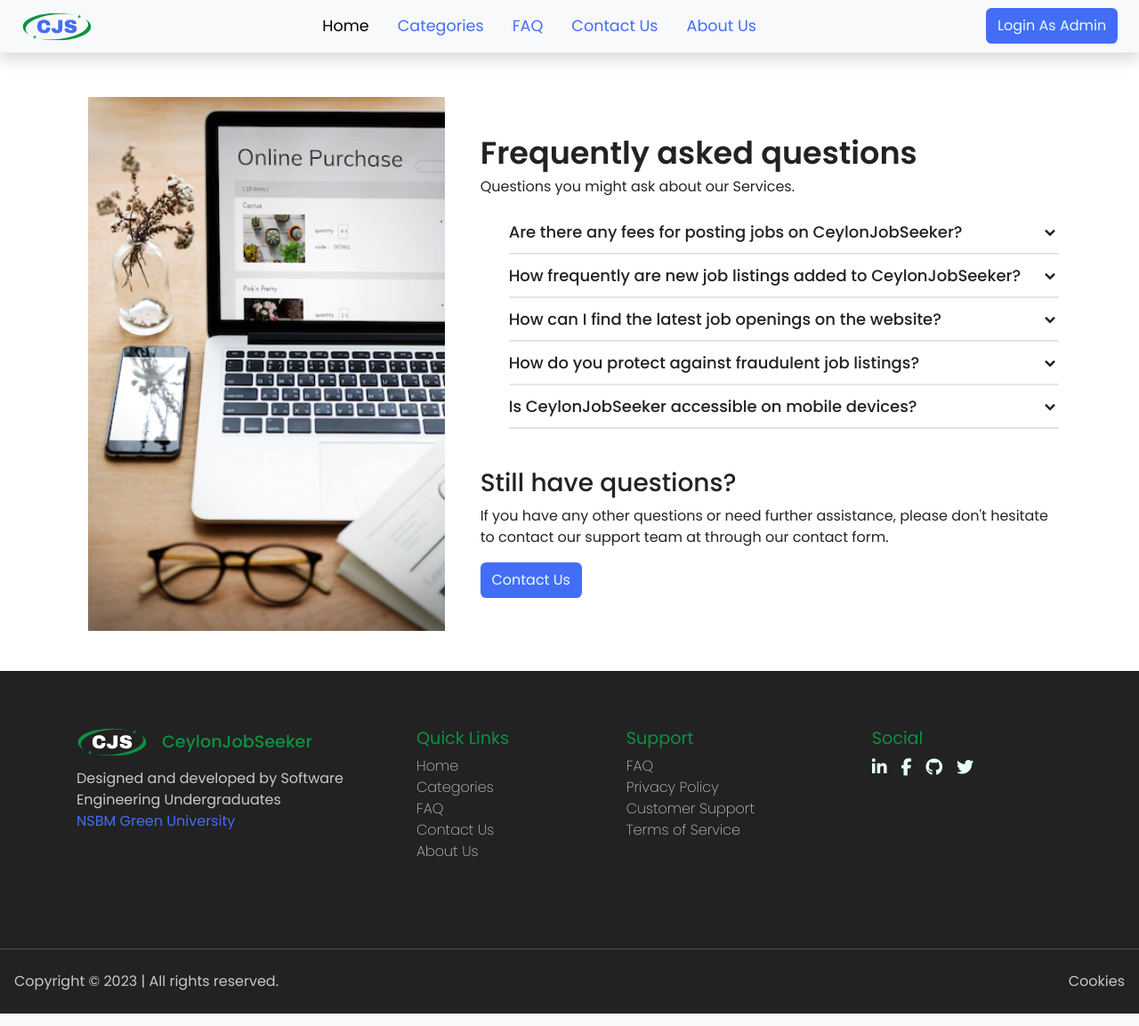
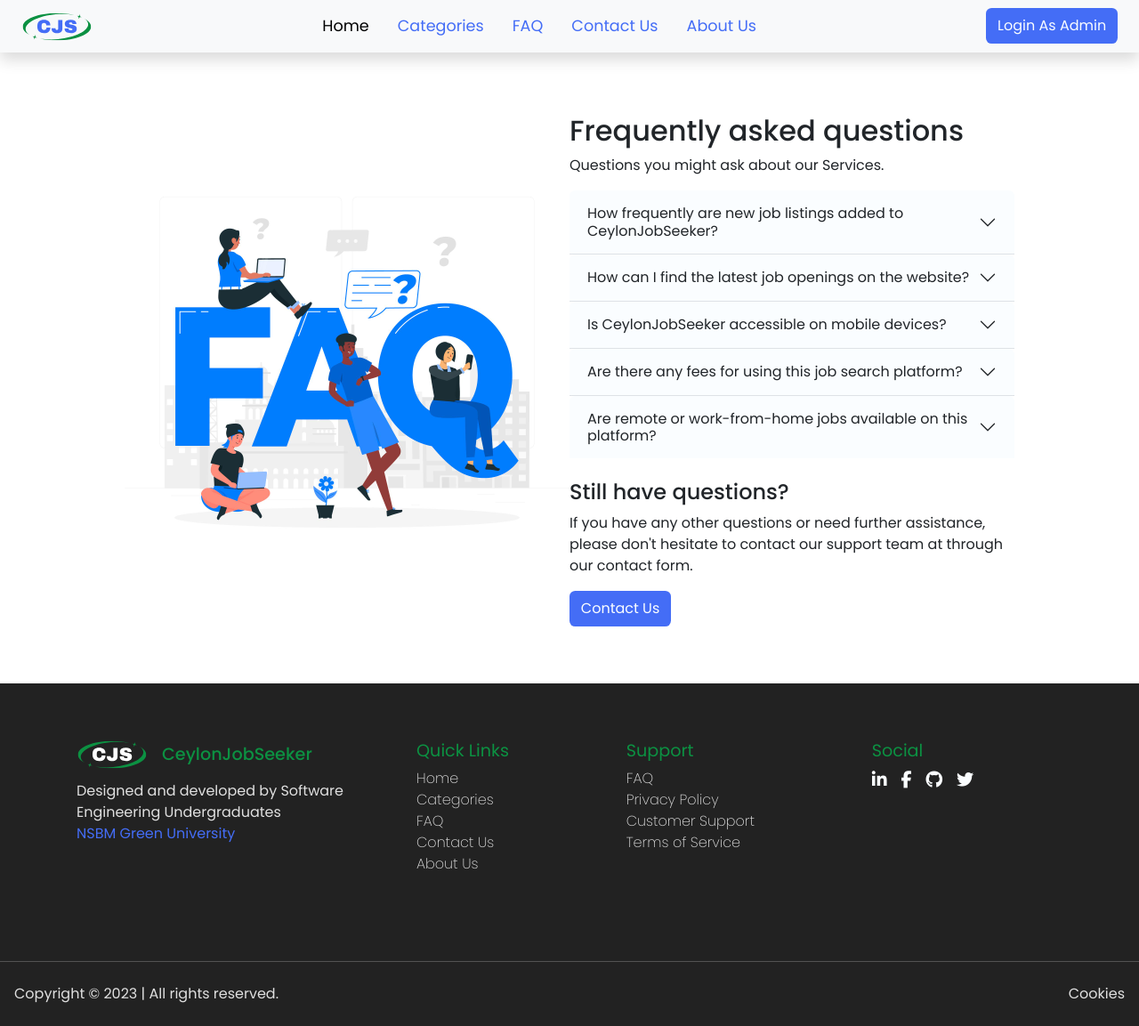
Before and after one commit to LakshanRukantha/CeylonJobSeeker, a PHP site: page /faq.html in a window 1280 px wide. Shown: the whole page at 89% size. Run offline with PHP 8.4, Linux system fonts and the light colour scheme; some libraries are stand-ins or nearby versions.

Commit message:
fix: Recreate FAQ Page

```diff
--- a/faq.html
+++ b/faq.html
@@ -1,30 +1,28 @@
 <!DOCTYPE html>
-
-<html lang="en" dir="ltr">
+<html lang="en">
   <head>
-    <meta charset="UTF-8">
+    <meta charset="UTF-8" />
+    <meta name="viewport" content="width=device-width, initial-scale=1.0" />
+    <!-- Bootstrap CSS - CDN -->
     <link
       href="https://cdn.jsdelivr.net/npm/bootstrap@5.3.0/dist/css/bootstrap.min.css"
       rel="stylesheet"
       integrity="sha384-9ndCyUaIbzAi2FUVXJi0CjmCapSmO7SnpJef0486qhLnuZ2cdeRhO02iuK6FUUVM"
       crossorigin="anonymous"
     />
-    <title>  FAQ </title>
-    <link rel="stylesheet" href="style.css">
-    <link rel="stylesheet" href="main.css">
-    <link href='https://unpkg.com/boxicons@2.0.7/css/boxicons.min.css' rel='stylesheet'>
-    <meta name="viewport" content="width=device-width, initial-scale=1.0">
+    <link rel="stylesheet" href="./styles/main.css" />
+    <link rel="stylesheet" href="./styles/faq.css" />
+    <title>FAQ</title>
   </head>
-
   <body>
-
     <div class="main-wrapper">
-
+      <!-- Navbar Start -->
       <nav class="navbar navbar-expand-lg fixed-top w-full bg-body-tertiary">
         <div class="container-fluid px-lg-4">
-            <a class="navbar-brand" href="index.html"><img
+          <a class="navbar-brand" href="index.html"
+            ><img
               class="img-logo"
-              src="images/logo.svg"
+              src="./assets/images/logo.svg"
               alt="CJS Logo"
           /></a>
           <button
@@ -34,14 +32,19 @@
             data-bs-target="#navbarSupportedContent"
             aria-controls="navbarSupportedContent"
             aria-expanded="false"
-              aria-label="Toggle navigation">
-
+            aria-label="Toggle navigation"
+          >
             <span class="navbar-toggler-icon"></span>
           </button>
           <div class="collapse navbar-collapse" id="navbarSupportedContent">
             <ul class="navbar-nav mx-auto mb-2 mb-lg-0">
               <li class="nav-item">
-                  <a class="nav-link active" aria-current="page" href="#">Home</a>
+                <a
+                  class="nav-link active"
+                  aria-current="page"
+                  href="./index.html"
+                  >Home</a
+                >
               </li>
               <li class="nav-item">
                 <a class="nav-link" href="categories.html">Categories</a>
@@ -56,93 +59,182 @@
                 <a class="nav-link" href="about.html">About Us</a>
               </li>
             </ul>
-              <button class="btn-primary" type="submit">Login As Admin</button>
+            <a href="./admin-login.html"
+              ><button class="btn-primary" type="button">
+                Login As Admin
+              </button></a
+            >
           </div>
         </div>
       </nav>
-
-
-
-  <div class="accordion">
-    <div class="image-box">
-      <img src="images/1.jpg" alt="Accordion Image" >
+      <!-- Navbar End -->
+      <div class="container faq-section">
+        <div class="faq-section-left">
+          <img
+            class="faq-image"
+            src="./assets/images/faq/faq-art.png"
+            alt="FAQ Image"
+          />
         </div>
-    <div class="accordion-text">
-      <div class="title">Frequently asked questions</div>
+        <div class="faq-section-right">
+          <h2>Frequently asked questions</h2>
           <p>Questions you might ask about our Services.</p>
-    <ul class="faq-text">
-      <li>
-        <div class="question-arrow">
-          <span class="question">Are there any fees for posting jobs on CeylonJobSeeker?</span>
-          <i class="bx bxs-chevron-down arrow"></i>
+          <div class="accordion accordion-flush" id="accordionFlushExample">
+            <div class="accordion-item">
+              <h2 class="accordion-header">
+                <button
+                  class="accordion-button collapsed"
+                  type="button"
+                  data-bs-toggle="collapse"
+                  data-bs-target="#flush-collapseOne"
+                  aria-expanded="false"
+                  aria-controls="flush-collapseOne"
+                >
+                  How frequently are new job listings added to CeylonJobSeeker?
+                </button>
+              </h2>
+              <div
+                id="flush-collapseOne"
+                class="accordion-collapse collapse"
+                data-bs-parent="#accordionFlushExample"
+              >
+                <div class="accordion-body">
+                  New job listings are added daily as employers post their
+                  openings on our platform. We recommend checking regularly or
+                  setting up job alerts to stay updated.
                 </div>
-        <p>   Your job listing will remain active for 30 days from the date of posting.
-          After that period, it will automatically expire and be taken down from the website.</p>
-        <span class="line"></span>
-      </li>
-      <li>
-        <div class="question-arrow">
-          <span class="question">How frequently are new job listings added to CeylonJobSeeker?</span>
-          <i class="bx bxs-chevron-down arrow"></i>
               </div>
-        <p> New job listings are added daily as employers post their openings on our platform.
-          We recommend checking regularly or setting up job alerts to stay updated.</p>
-        <span class="line"></span>
-      </li>
-      <li>
-        <div class="question-arrow">
-          <span class="question">How can I find the latest job openings on the website?</span>
-          <i class="bx bxs-chevron-down arrow"></i>
             </div>
-        <p>   You can find the latest job openings by visiting our homepage regularly. The newest job listings will be displayed at the top of the page. </p>
-        <span class="line"></span>
-      </li>
-      <li>
-        <div class="question-arrow">
-          <span class="question">How do you protect against fraudulent job listings?</span>
-          <i class="bx bxs-chevron-down arrow"></i>
+            <div class="accordion-item">
+              <h2 class="accordion-header">
+                <button
+                  class="accordion-button collapsed"
+                  type="button"
+                  data-bs-toggle="collapse"
+                  data-bs-target="#flush-collapseTwo"
+                  aria-expanded="false"
+                  aria-controls="flush-collapseTwo"
+                >
+                  How can I find the latest job openings on the website?
+                </button>
+              </h2>
+              <div
+                id="flush-collapseTwo"
+                class="accordion-collapse collapse"
+                data-bs-parent="#accordionFlushExample"
+              >
+                <div class="accordion-body">
+                  You can find the latest job openings by visiting our homepage
+                  regularly. The newest job listings will be displayed at the
+                  top of the page.
                 </div>
-        <p>   We have a rigorous review process for job postings, and our team actively monitors for suspicious activities.
-           Users can report any suspicious listings for further investigation.
+              </div>
+            </div>
+            <div class="accordion-item">
+              <h2 class="accordion-header">
+                <button
+                  class="accordion-button collapsed"
+                  type="button"
+                  data-bs-toggle="collapse"
+                  data-bs-target="#flush-collapseThree"
+                  aria-expanded="false"
+                  aria-controls="flush-collapseThree"
+                >
+                  Is CeylonJobSeeker accessible on mobile devices?
+                </button>
+              </h2>
+              <div
+                id="flush-collapseThree"
+                class="accordion-collapse collapse"
+                data-bs-parent="#accordionFlushExample"
+              >
+                <div class="accordion-body">
+                  Yes, our website is fully responsive, and you can access it on
+                  various devices, including smartphones and tablets.
+                </div>
+              </div>
+            </div>
+            <div class="accordion-item">
+              <h2 class="accordion-header">
+                <button
+                  class="accordion-button collapsed"
+                  type="button"
+                  data-bs-toggle="collapse"
+                  data-bs-target="#flush-collapseFour"
+                  aria-expanded="false"
+                  aria-controls="flush-collapseFour"
+                >
+                  Are there any fees for using this job search platform?
+                </button>
+              </h2>
+              <div
+                id="flush-collapseFour"
+                class="accordion-collapse collapse"
+                data-bs-parent="#accordionFlushExample"
+              >
+                <div class="accordion-body">
+                  No, our job search platform is completely free for job
+                  seekers. There are no hidden fees or charges to access job
+                  listings or apply for positions.
+                </div>
+              </div>
+            </div>
+            <div class="accordion-item">
+              <h2 class="accordion-header">
+                <button
+                  class="accordion-button collapsed"
+                  type="button"
+                  data-bs-toggle="collapse"
+                  data-bs-target="#flush-collapseFive"
+                  aria-expanded="false"
+                  aria-controls="flush-collapseFive"
+                >
+                  Are remote or work-from-home jobs available on this platform?
+                </button>
+              </h2>
+              <div
+                id="flush-collapseFive"
+                class="accordion-collapse collapse"
+                data-bs-parent="#accordionFlushExample"
+              >
+                <div class="accordion-body">
+                  Yes, we have a category specifically for remote and
+                  work-from-home jobs. You can filter your search to find
+                  opportunities that allow you to work remotely.
+                </div>
+              </div>
+            </div>
+          </div>
+          <h4 class="mt-4">Still have questions?</h4>
+          <p>
+            If you have any other questions or need further assistance, please
+            don't hesitate to contact our support team at through our contact
+            form.
           </p>
-        <span class="line"></span>
-      </li>
-      <li>
-        <div class="question-arrow">
-          <span class="question">Is CeylonJobSeeker accessible on mobile devices?</span>
-          <i class="bx bxs-chevron-down arrow"></i>
+          <button class="btn-primary" type="button">Contact Us</button>
         </div>
-        <p>Yes, our website is fully responsive, and you can access it on various devices, including smartphones and tablets.</p>
-        <span class="line"></span>
-      </li>
-
-    </ul>
-
-
-
-   <div class="title"><h3>Still have questions?</h3></div>
-    <p>If you have any other questions or need further assistance, please don't hesitate to contact our support team at through our contact form.</p>
-    <a href="contact.html"><button class="btn-primary" >Contact Us</button></a>
       </div>
-  </div> <!-- Footer Start -->
-
+      <!-- Footer Start -->
       <footer class="w-100">
         <div class="footer">
           <div class="footer-section flex-grow-1 mb-3">
-
-
             <a class="brand-text" href="index.html"
               ><img
                 class="img-logo"
-                src="images/logo-light.svg"
+                src="./assets/images/logo-light.svg"
                 alt="CJS Logo"
               />CeylonJobSeeker</a
             >
-
-
             <div class="site-info">
-          <span> Designed and developed by Software Engineering Undergraduates</span>
-          <span><a rel="noopener" href="https://nsbm.ac.lk" target="_blank">NSBM Green University</a></span>
+              <span
+                >Designed and developed by Software Engineering
+                Undergraduates</span
+              >
+              <span
+                ><a rel="noopener" href="https://nsbm.ac.lk" target="_blank"
+                  >NSBM Green University</a
+                ></span
+              >
             </div>
           </div>
 
@@ -210,22 +302,6 @@
       </footer>
       <!-- Footer End -->
     </div>
-
-
-  <script>
-    let li = document.querySelectorAll(".faq-text li");
-    for (var i = 0; i < li.length; i++) {
-      li[i].addEventListener("click", (e)=>{
-        let clickedLi;
-        if(e.target.classList.contains("question-arrow")){
-          clickedLi = e.target.parentElement;
-        }else{
-          clickedLi = e.target.parentElement.parentElement;
-        }
-       clickedLi.classList.toggle("showAnswer");
-      });
-    }
-  </script>
     <!-- Popper - CDN -->
     <script
       src="https://cdn.jsdelivr.net/npm/@popperjs/core@2.11.8/dist/umd/popper.min.js"
@@ -243,25 +319,5 @@
       integrity="sha384-fbbOQedDUMZZ5KreZpsbe1LCZPVmfTnH7ois6mU1QK+m14rQ1l2bGBq41eYeM/fS"
       crossorigin="anonymous"
     ></script>
-
-    <script
-    src="https://cdn.jsdelivr.net/npm/@popperjs/core@2.11.8/dist/umd/popper.min.js"
-    integrity="sha384-I7E8VVD/ismYTF4hNIPjVp/Zjvgyol6VFvRkX/vR+Vc4jQkC+hVqc2pM8ODewa9r"
-    crossorigin="anonymous"
-  ></script>
-  <!-- Fontawesome - CDN -->
-  <script
-    src="https://kit.fontawesome.com/0a73ff5289.js"
-    crossorigin="anonymous"
-  ></script>
-  <!-- Bootstrap JS - CDN -->
-  <script
-    src="https://cdn.jsdelivr.net/npm/bootstrap@5.3.0/dist/js/bootstrap.min.js"
-    integrity="sha384-fbbOQedDUMZZ5KreZpsbe1LCZPVmfTnH7ois6mU1QK+m14rQ1l2bGBq41eYeM/fS"
-    crossorigin="anonymous"
-  ></script>
-
-
-
   </body>
 </html>
--- a/main.css
+++ /dev/null
@@ -1,199 +0,0 @@
-@import url("https://fonts.googleapis.com/css2?family=Poppins:wght@100;200;300;400;500;600;700;800;900&display=swap");
-
-:root {
-  --primary-color: #446df6;
-  --secondary-color: #0c9142;
-  --text-primary-color: #222222;
-  --text-secondary-color: #4d4d4d;
-  --text-light-color: #e6ffff;
-  --text-light-color-2: #c8c8c8;
-  --bg-shade-blue: #446df620;
-}
-
-* {
-  margin: 0;
-  padding: 0;
-  box-sizing: border-box;
-  font-family: Poppins, sans-serif;
-}
-
-.main-wrapper {
-  width: 100%;
-  height: 100%;
-  overflow-x: hidden;
-  margin-top: 4rem;
-}
-
-.img-logo {
-  width: 80px;
-}
-
-.divider{
-  width: 100%;
-  height: 2px;
-  background-color: var(--text-light-color-2);
-  margin: 1rem 0;
-}
-
-.btn-primary {
-  border: none;
-  outline: none;
-  padding: 0.5rem 0.8rem;
-  border-radius: 0.4rem;
-  color: var(--text-light-color);
-  background-color: var(--primary-color);
-  border-color: var(--primary-color);
-  transition: all 0.3s ease-in-out;
-}
-
-.btn-primary:hover {
-  box-shadow: 0 0.5rem 1rem rgba(0, 0, 0, 0.25);
-}
-
-.btn-primary:active {
-  transform: scale(0.98);
-}
-
-/* Navbar Styles */
-
-.navbar {
-  box-shadow: 0 0.5rem 1rem rgba(0, 0, 0, 0.15);
-}
-
-.navbar-toggler,
-.navbar-toggler:focus {
-  border: none;
-  outline: none;
-  transition: 0.3s transform ease-in-out;
-  box-shadow: none;
-}
-
-.navbar-toggler:active {
-  transform: scale(0.8);
-}
-
-.navbar-toggler span {
-  height: 2.2rem;
-  width: 2.2rem;
-}
-
-.nav-item .nav-link {
-  color: var(--primary-color);
-  font-weight: 400;
-  margin-right: 1rem;
-  font-size: 1.1rem;
-  padding: 0.5rem 1rem;
-}
-
-.nav-item .nav-link:hover {
-  background-color: var(--bg-shade-blue);
-  border-radius: 0.4rem;
-}
-
-#navbarSupportedContent1 .navbar-nav.mr-auto .nav-item {
-  font-weight: 400;
-}
-
-/* Footer Styles */
-
-footer {
-  width: 100%;
-  background-color: var(--text-primary-color);
-}
-
-.footer {
-  display: flex;
-  max-width: 1140px;
-  margin: 0 auto;
-  padding: 4rem 1rem !important;
-  gap: 2rem;
-  flex-wrap: wrap;
-  justify-content: flex-start;
-}
-
-.footer .footer-section {
-  min-width: 200px;
-  max-width: 350px;
-  color: var(--text-light-color);
-}
-
-.footer .footer-section .brand-text {
-  display: flex;
-  align-items: center;
-  font-size: 1.2rem;
-  justify-content: flex-start;
-  font-weight: 500;
-  gap: 1rem;
-  text-decoration: none;
-  color: var(--secondary-color);
-}
-
-
-.footer .footer-section.flex-grow-1 h6 {
-  font-weight: 400;
-  font-size: 1.2rem;
-  color: var(--secondary-color);
-}
-
-.footer .footer-section .site-info {
-  display: flex;
-  flex-direction: column;
-  margin-top: 0.8rem;
-  color: var(--text-light-color-2);
-}
-
-.footer .footer-section .site-info a{
-  text-decoration: none;
-  color: var(--primary-color);
-  transition: color 0.2s ease-in-out;
-}
-
-.footer .footer-section a {
-  color: var(--text-light-color);
-}
-
-.footer .footer-section ul {
-  list-style: none;
-  padding-left: 0;
-}
-
-.footer .footer-section ul li a {
-  color: var(--text-light-color-2);
-  font-weight: 200;
-  text-decoration: none;
-}
-
-.footer .footer-section ul li a:hover {
-  cursor: pointer;
-}
-
-.social-icon-links{
-  display: flex;
-  gap: 1rem;
-  padding-top: 0.2rem;
-}
-
-.social-icon-links a{
-  text-decoration: none;
-}
-
-.social-icon-links a i{
-  font-size: 1.2rem;
-  transition: color 0.2s ease-in-out;
-}
-
-.social-icon-links a i:hover{
-  color: var(--primary-color);
-}
-
-footer .footer-end {
-  display: flex;
-  padding: 0.5rem 1rem;
-  align-items: center;
-  color: var(--text-light-color-2);
-  justify-content: space-between;
-}
-
-.footer-end{
-  padding-bottom: 1.5rem !important;
-}
--- a/style.css
+++ /dev/null
@@ -1,151 +0,0 @@
-
-@import url('https://fonts.googleapis.com/css2?family=Poppins:wght@200;300;400;500;600;700&display=swap');
-@import url('https://fonts.googleapis.com/css2?family=Fira+Sans:wght@500;600&display=swap');
-*{
-  margin: 0;
-  padding: 0;
-  box-sizing: border-box;
-  font-family: "Poppins" , sans-serif;
-}
-
-
-
-body{
-  display: flex;
-  align-items: center;
-  justify-content: center;
-
-}
-::selection{
-
-  color: #fff;
-}
-.accordion{
-  display: flex;
-  max-width: 2000px;
-  width: 100%;
-  align-items: center;
-  justify-content: space-between;
-  background: #fff;
-  border-radius: 25px;
-  padding: 45px 90px 45px 60px;
-}
-.accordion .image-box{
-  height: 600px;
- width:500px;
-}
-.accordion .image-box img{
-  height: 100%;
-  width: 100%;
-  object-fit: contain;
-}
-.accordion .accordion-text{
-  width: 60%;
-}
-.accordion .accordion-text .title{
-  font-size: 35px;
-  font-weight: 600;
-  color:var(--text-primary-color);
-  font-family: "Poppins" , sans-serif;
-}
-.accordion .accordion-text .faq-text{
-  margin-top: 25px;
-  height: 263px;
-  overflow-y: auto;
-}
-.faq-text::-webkit-scrollbar{
-  display: none;
-}
-.accordion .accordion-text li{
-  list-style: none;
-  cursor: pointer;
-}
-.accordion-text li .question-arrow{
-  display: flex;
-  align-items: center;
-  justify-content: space-between;
-}
-.accordion-text li .question-arrow .question{
-  font-size: 18px;
-  font-weight: 500;
-  color: var(--text-primary-color);
-  transition: all 0.3s ease;
-}
-.accordion-text li .question-arrow .arrow{
-  font-size: 20px;
-  color:var(--text-primary-color);
-  transition: all 0.3s ease;
-}
-.accordion-text li.showAnswer .question-arrow .arrow{
-  transform: rotate(-180deg);
-}
-.accordion-text li:hover .question-arrow .question,
-.accordion-text li:hover .question-arrow .arrow{
-  color:var(--text-primary-color-2);
-}
-.accordion-text li.showAnswer .question-arrow .question,
-.accordion-text li.showAnswer .question-arrow .arrow{
-  color: var(--text-primary-color-2);
-}
-.accordion-text li .line{
-  display: block;
-  height: 2px;
-  width: 100%;
-  margin: 10px 0;
-  background: rgba(0, 0, 0, 0.1);
-}
-.accordion-text li p{
-  width: 92%;
-  font-size: 15px;
-  font-weight: 500;
-  color: #595959;
-  display: none;
-}
-.accordion-text li.showAnswer p{
-  display: block;
-}
-
-
-
-
-@media (max-width: 994px) {
-  body{
-    padding: 40px 20px;
-  }
-  .accordion{
-    max-width: 100%;
-    padding: 45px 60px 45px 60px;
-  }
-  .accordion .image-box{
-    height: 360px;
-    width: 220px;
-  }
-  .accordion .accordion-text{
-    width: 63%;
-  }
-}
-@media (max-width: 820px) {
-  .accordion{
-    flex-direction: column;
-  }
-  .accordion .image-box{
-    height: 360px;
-    width: 300px;
-
-    width: 100%;
-    border-radius: 25px;
-    padding: 30px;
-  }
-  .accordion .accordion-text{
-    width: 100%;
-    margin-top: 30px;
-  }
-}
-@media (max-width: 538px) {
-  .accordion{
-    padding: 25px;
-  }
-  .accordion-text li p{
-    width: 98%;
-  }
-}
--- /dev/null
+++ b/styles/faq.css
@@ -0,0 +1,57 @@
+.faq-section {
+  position: relative;
+  display: flex;
+  align-items: center;
+  justify-content: center;
+  flex-wrap: wrap;
+  width: 100%;
+  min-height: 80vh;
+  margin: 2rem auto;
+}
+
+.faq-section-left {
+  position: relative;
+  display: flex;
+  align-items: center;
+  justify-content: center;
+  flex: 1;
+  height: 100%;
+  min-width: 350px;
+  max-width: 500px;
+}
+
+.faq-image {
+  width: 100%;
+}
+
+.faq-section-right {
+  flex: 1;
+  min-width: 350px;
+  max-width: 500px;
+}
+
+.accordion-button {
+  background-color: var(--text-light-color);
+}
+
+.accordion-button:focus {
+  box-shadow: none;
+}
+
+.accordion-flush .accordion-item .accordion-button,
+.accordion-flush .accordion-item .accordion-button.collapsed {
+  border-top-left-radius: 0.4rem;
+  border-top-right-radius: 0.4rem;
+}
+
+.accordion-body,
+.accordion-button:not(.collapsed) {
+  background-color: var(--text-light-color-2);
+  border-bottom-left-radius: 0.4rem;
+  border-bottom-right-radius: 0.4rem;
+  overflow: hidden;
+}
+
+.accordion-body {
+  border-top: 2px solid var(--text-light-color);
+}
--- a/styles/main.css
+++ b/styles/main.css
@@ -5,8 +5,8 @@
   --secondary-color: #0c9142;
   --text-primary-color: #222222;
   --text-secondary-color: #4d4d4d;
-  --text-light-color: #e6ffff;
-  --text-light-color-2: #c8c8c8;
+  --text-light-color: #fafdff;
+  --text-light-color-2: #e0e0e0;
   --bg-shade-blue: #446df620;
 }
 
```
Also changed, not shown: assets/images/faq/faq-art.png (added), assets/images/wave.png (added), images/1.jpg (deleted), images/logo-light.svg (deleted), images/logo.svg (deleted). Lines whose indentation alone changed are shown as unchanged.
